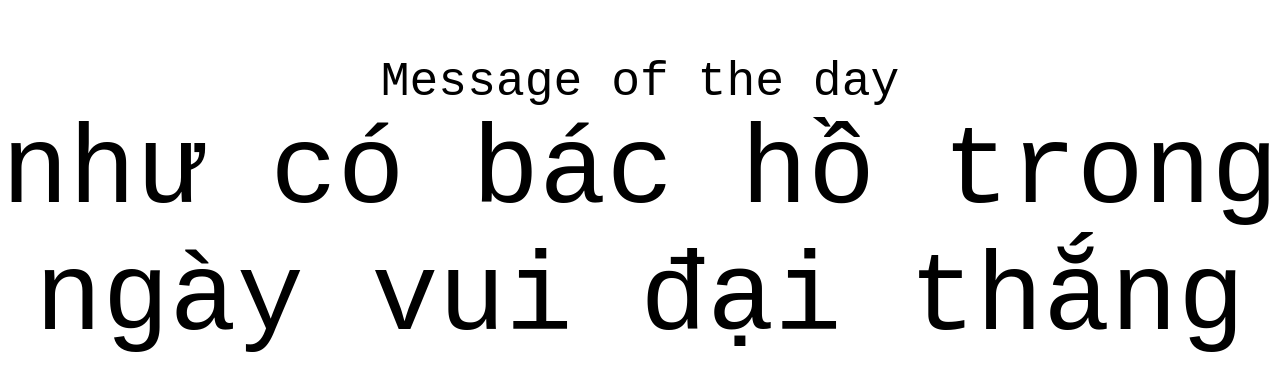
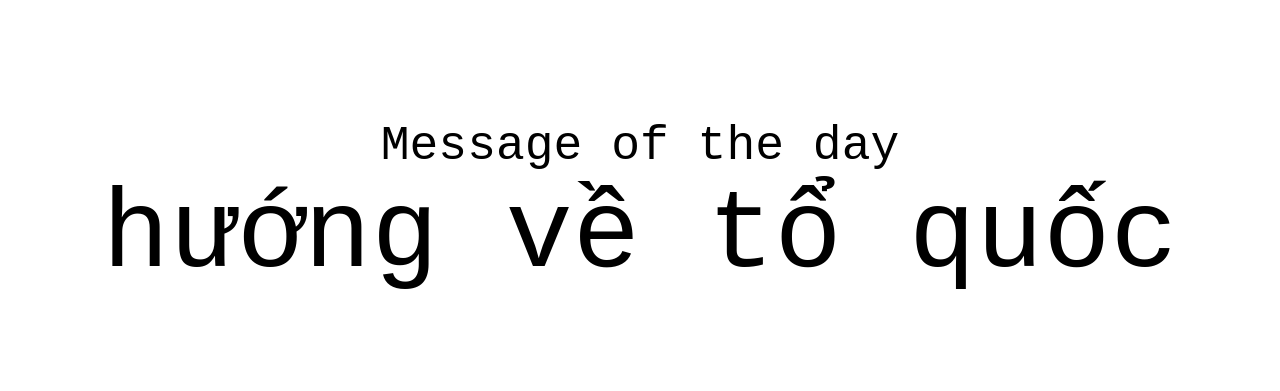
Before and after one commit to DatNguyen60/QuickDeployTest, a plain HTML site: page index.html in a window 1280 px wide. Shown: the part 191-582 px from the top of the page. Drawn offline with Linux system fonts and the light colour scheme.

Commit message:
Automatic commit message

```diff
--- a/index.html
+++ b/index.html
@@ -8,7 +8,7 @@
     <div class="" style="height: 100vh; width: 100vw; position: relative">
         <div class="" style="position: absolute; top: 50%; left: 50%; width: 100%; transform: translate(-50%,-50%); font-size: 3rem; text-align: center;">
             <div class="">Message of the day</div>
-            <div class="" id="motd-text" style="font-size: 7rem;">như có bác hồ trong ngày vui đại thắng</div>
+            <div class="" id="motd-text" style="font-size: 7rem;">hướng về tổ quốc</div>
         </div>
     </div>
 
```
